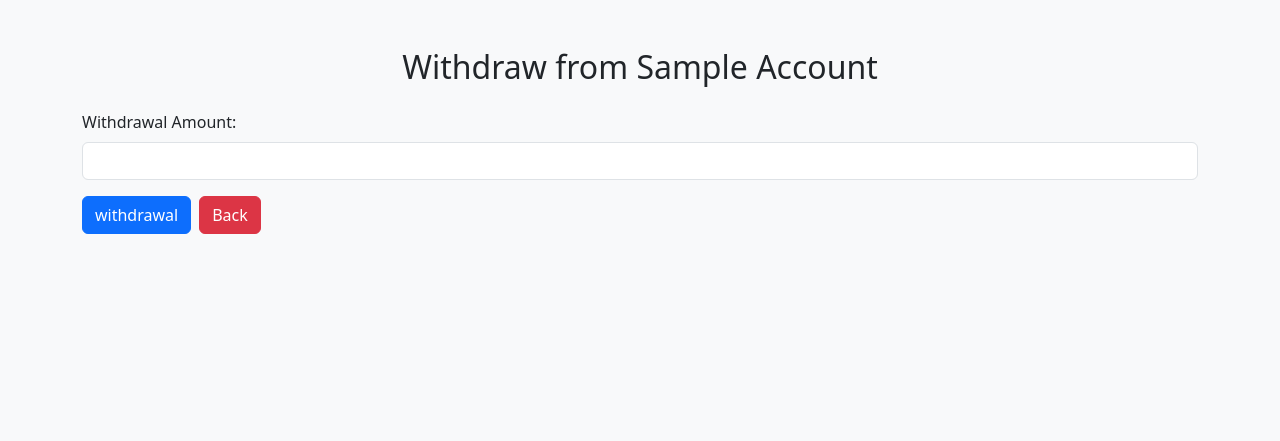
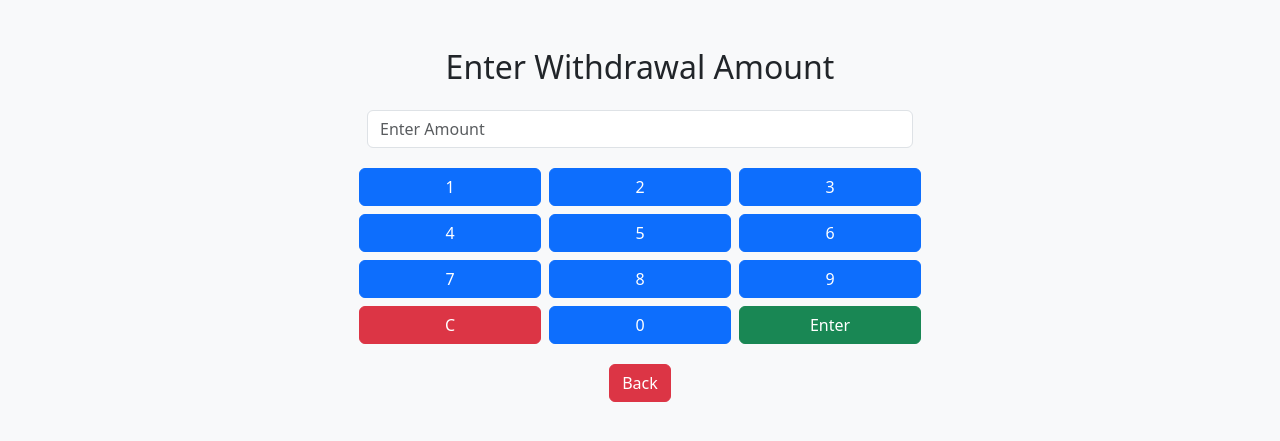
Before and after one commit to OArmstead/python2023, a Flask app: template python/OOP/bank_account/templates/withdraw_options.html in a window 1280 px wide. Shown: the top 441 px of the page. Run offline with Flask 3, Linux system fonts and the light colour scheme; the template is opened without the code that fills it: most values are stand-ins (such as "Sample title", 1, 10 or a date in 2020); some libraries are stand-ins or nearby versions.

Commit message:
Made a numeric keypad

```diff
--- a/python/OOP/bank_account/templates/withdraw_options.html
+++ b/python/OOP/bank_account/templates/withdraw_options.html
@@ -39,17 +39,37 @@
     </div> -->
 
     <div class="container mt-5">
-        <h2 class="text-center mb-4">Withdraw from {{ selected_account.capitalize() }} Account</h2>
-        <form method="POST" action="{{ url_for('withdraw_options', selected_account=selected_account) }}">
-            <div class="form-group mb-3">
-                <label for="amount" class="form-label">Withdrawal Amount:</label>
-                <input type="number" class="form-control" id="amount" name="withdrawal_amount" required>
+        <h2 class="text-center mb-4">Enter Withdrawal Amount</h2>
+        <div class="row justify-content-center">
+            <div class="col-md-6">
+                <input type="text" id="amountInput" class="form-control mb-3" placeholder="Enter Amount" readonly>
+                <div class="keypad">
+                    <div class="row">
+                        <button class="btn btn-primary col m-1" onclick="appendNumber(1)">1</button>
+                        <button class="btn btn-primary col m-1" onclick="appendNumber(2)">2</button>
+                        <button class="btn btn-primary col m-1" onclick="appendNumber(3)">3</button>
+                    </div>
+                    <div class="row">
+                        <button class="btn btn-primary col m-1" onclick="appendNumber(4)">4</button>
+                        <button class="btn btn-primary col m-1" onclick="appendNumber(5)">5</button>
+                        <button class="btn btn-primary col m-1" onclick="appendNumber(6)">6</button>
+                    </div>
+                    <div class="row">
+                        <button class="btn btn-primary col m-1" onclick="appendNumber(7)">7</button>
+                        <button class="btn btn-primary col m-1" onclick="appendNumber(8)">8</button>
+                        <button class="btn btn-primary col m-1" onclick="appendNumber(9)">9</button>
+                    </div>
+                    <div class="row">
+                        <button class="btn btn-danger col m-1" onclick="clearInput()">C</button>
+                        <button class="btn btn-primary col m-1" onclick="appendNumber(0)">0</button>
+                        <button class="btn btn-success col m-1" onclick="submitAmount()">Enter</button>
+                    </div>
+                </div>
             </div>
-            <div class="d-flex align-items-center mt-3">
-                <button type="submit" class="btn btn-primary me-2">withdrawal</button>
-                <a href="dashboard" class="btn btn-danger">Back</a>
-            </div>
-        </form>
+        </div>
+        <div class="text-center mt-3">
+            <a href="/dashboard" class="btn btn-danger">Back</a>
+        </div>
     </div>
 
 
```
